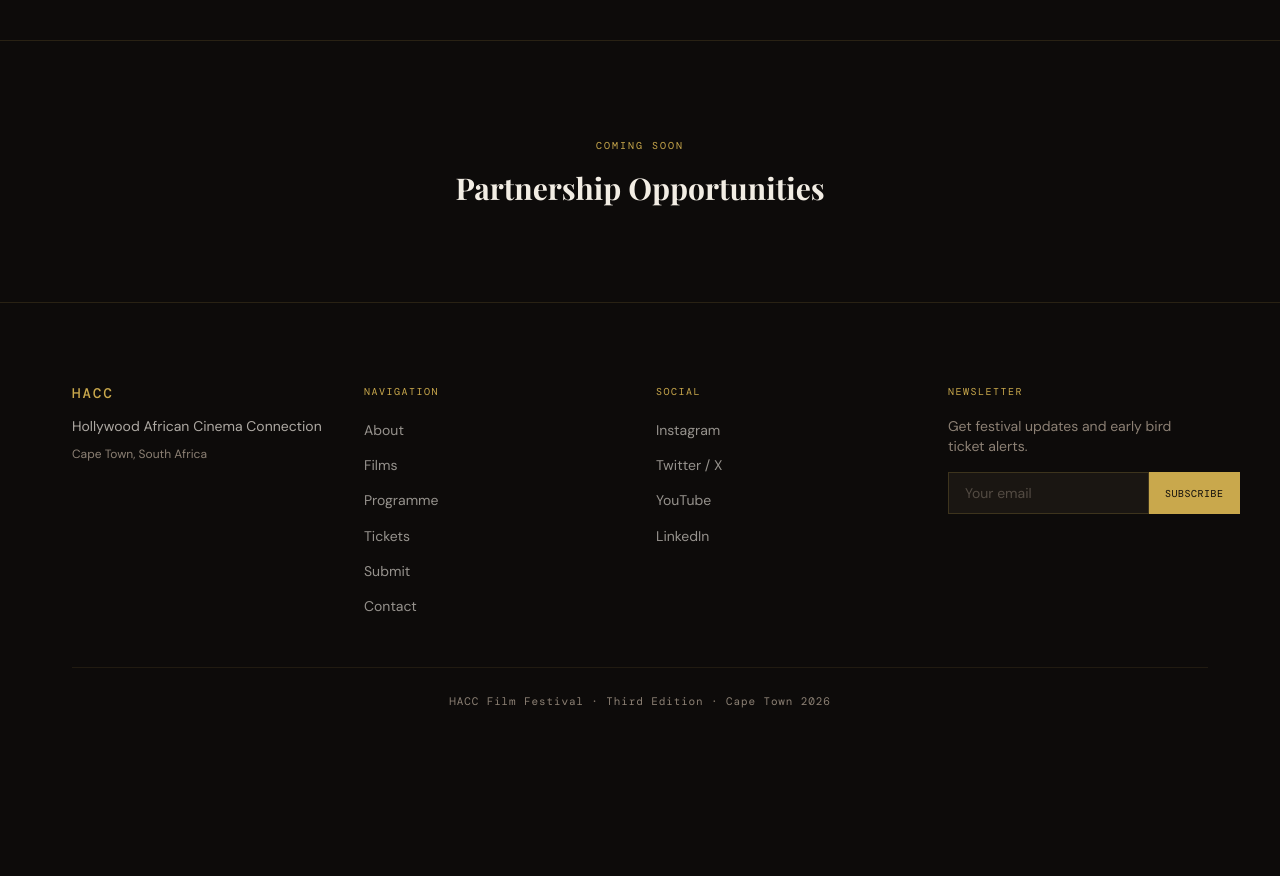
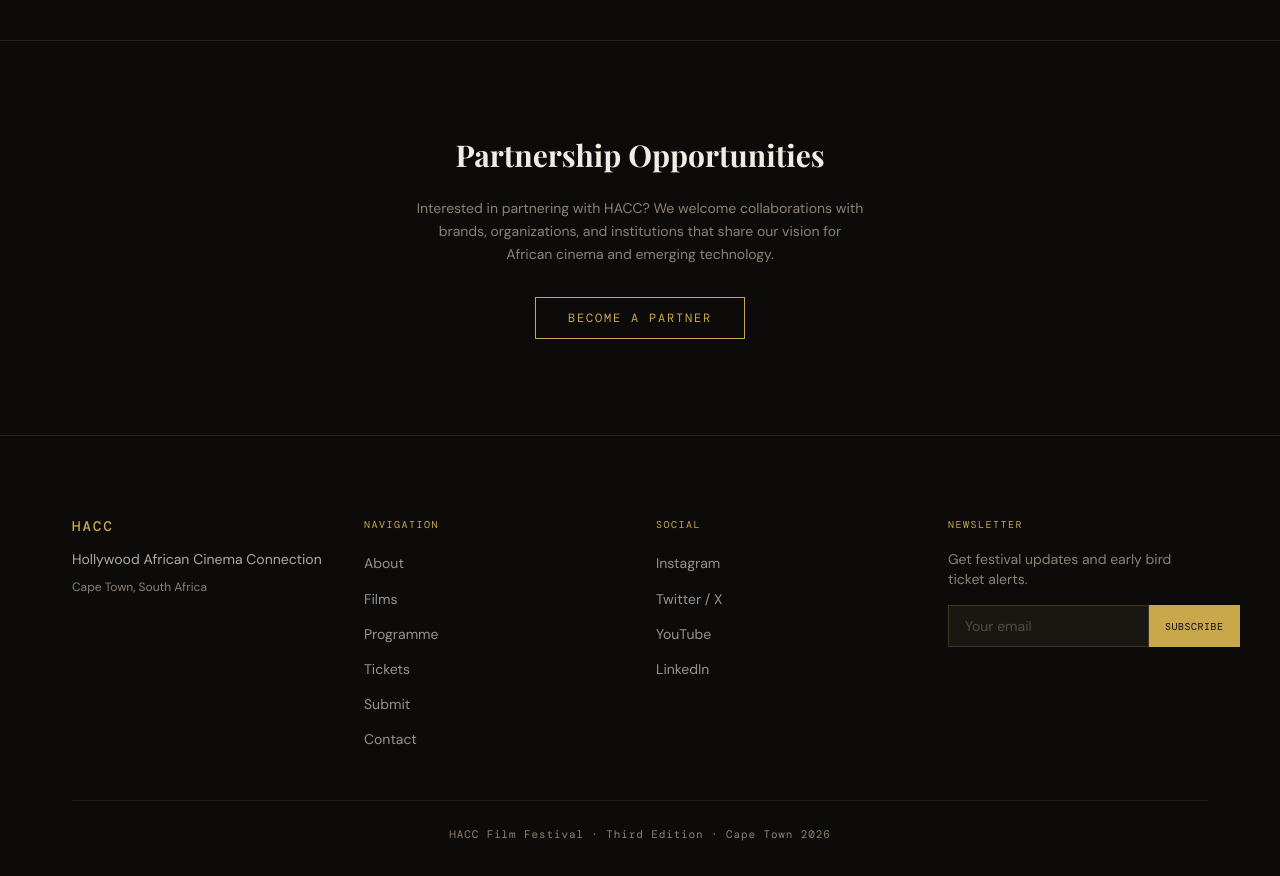
Before and after one commit to nafia007/hacc, a React (Vite) app: page / in a window 1280 px wide. Shown: the part 4540-5416 px from the top of the page. Before the commit the page ends 5283 px from the top, so only its background shows below. Built offline with nearby package versions, Linux system fonts and the light colour scheme; a web font is replaced by a local one.

Commit message:
Add Become a Partner Jotform button to Sponsorship section

```diff
--- a/src/sections/Sponsors.tsx
+++ b/src/sections/Sponsors.tsx
@@ -18,12 +18,20 @@ export default function Sponsors() {
           transition={{ duration: 0.6 }}
           className="text-center"
         >
-          <p className="font-mono text-[10px] tracking-[0.2em] uppercase text-gold mb-4">
-            Coming Soon
-          </p>
-          <h3 className="font-display text-2xl lg:text-3xl font-bold text-cream">
+          <h3 className="font-display text-2xl lg:text-3xl font-bold text-cream mb-6">
             Partnership Opportunities
           </h3>
+          <p className="text-muted text-sm max-w-md mx-auto mb-8 leading-relaxed">
+            Interested in partnering with HACC? We welcome collaborations with brands, organizations, and institutions that share our vision for African cinema and emerging technology.
+          </p>
+          <a
+            href="https://form.jotform.com/260992508874067"
+            target="_blank"
+            rel="noopener noreferrer"
+            className="inline-block px-8 py-3 border border-gold text-gold font-mono text-xs tracking-[0.15em] uppercase hover:bg-gold hover:text-deep transition-all duration-300"
+          >
+            Become a Partner
+          </a>
         </motion.div>
       </div>
     </section>
```
